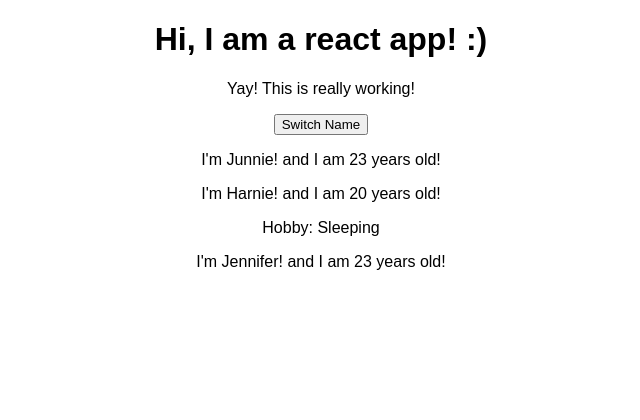
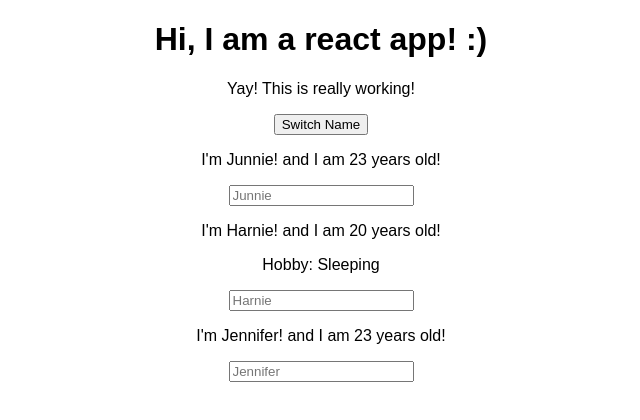
Before and after one commit to JunnieLee/burger_builder, a React (Create React App) app: page / in a window 1280 px wide. Shown: the top 420 px of the page, without its empty margins (319-959 px from the left). Built offline with nearby package versions, Linux system fonts and the light colour scheme.

Commit message:
handling inputs & using event argument within methods

```diff
--- a/src/App.js
+++ b/src/App.js
@@ -22,8 +22,8 @@ class App extends Component {
     // 리액트에선 이렇게 state을 directly change하지 못함!
     this.setState({
       students: [ //이렇게 특정 state이름을 지칭해주면, otherState remains untouched!
-      {name: newName, age: 23},
-      {name: 'Harnie', age: 20},
+      {name: 'Junnie', age: 23},
+      {name: newName, age: 20},
       {name: 'Jennifer', age: 23}
       ]
     })
@@ -31,6 +31,17 @@ class App extends Component {
     // 그래서, 우리가 따로 정의해준적은 없지만 곧바로 this.setState으로 갖다 쓸 수 있는것임.
   }
 // event occurs -> change state with this.setState method
+
+  nameChangeHandler = (event) => {
+    this.setState({
+      students: [
+      {name: 'Junnie', age: 23},
+      {name: event.target.value, age: 20},
+      {name: 'Jennifer', age: 23}
+      ]
+    }
+      )
+  }
 
   render() {
     return (
@@ -43,9 +54,12 @@ class App extends Component {
                         {/*원랜 메소드() 이런식으로 쓰면 렌더하는 즉시 호출돼서 이렇게 쓰면 안되는데,
                            얜 조건을 달고 함수 안에 넣어준거니까 이렇게 써주는게 맞음!!*/}
                         {/*이런식으로 함수호출해서 쓸수도 있지만, 비효율적일 수 있어서 웬만하면 아래처럼 bind메소드를 쓰길 추천!*/}
+                        {/* passing down method references! */}
+
         <Person
           name={this.state.students[0].name}
           age={this.state.students[0].age}
+          changed={this.nameChangeHandler}
         />
 
         <Person
@@ -53,6 +67,8 @@ class App extends Component {
           age={this.state.students[1].age}
           click={this.switchNameHandler.bind(this, 'New name_2!')}
           //  ** you can send methods as props to functional components! (using this 'bind' method!)
+          //     passing down method references like this!!
+          changed={this.nameChangeHandler}
         >
           Hobby: Sleeping
         </Person>
@@ -60,6 +76,7 @@ class App extends Component {
         <Person
           name={this.state.students[2].name}
           age={this.state.students[2].age}
+          changed={this.nameChangeHandler}
         />
 
       </div>
--- a/src/Person/Person.js
+++ b/src/Person/Person.js
@@ -6,8 +6,12 @@ const person = (props) => { // props argument를 pass 해줘야 다른데서 이
 		<div>
 			<p onClick={props.click}>I'm {props.name}! and I am {props.age} years old!</p>
 			<p>{props.children}</p>
-		</div>					// children이란 term은 정해져있는 약속임. component 태그 사이에 들어가는 애들을 지칭함.
-		)						// children은 plain text뿐 아니라 html 형태의 jsx코드나 다른 react component가 될수도 있음.
+				{/*children이란 term은 정해져있는 약속임. component 태그 사이에 들어가는 애들을 지칭함.
+				   children은 plain text뿐 아니라 html 형태의 jsx코드나 다른 react component가 될수도 있음.*/}
+			<input type="text" onChange={props.changed} placeholder={props.name}/>
+				{/* onChange will be fired whenever the value of the input changes! */}
+		</div>
+		)
 
 };
 // * when using a class-based component, it's this.props
```
